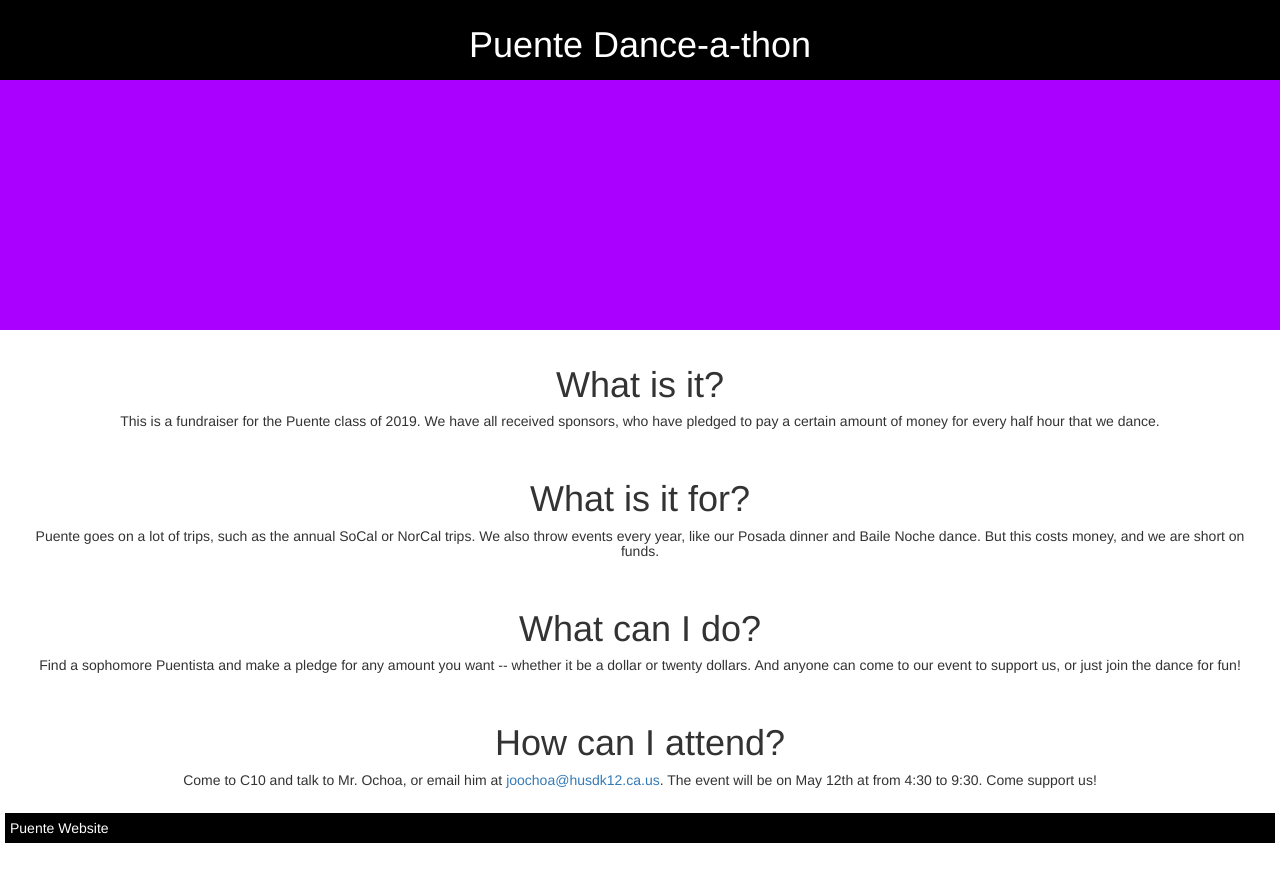
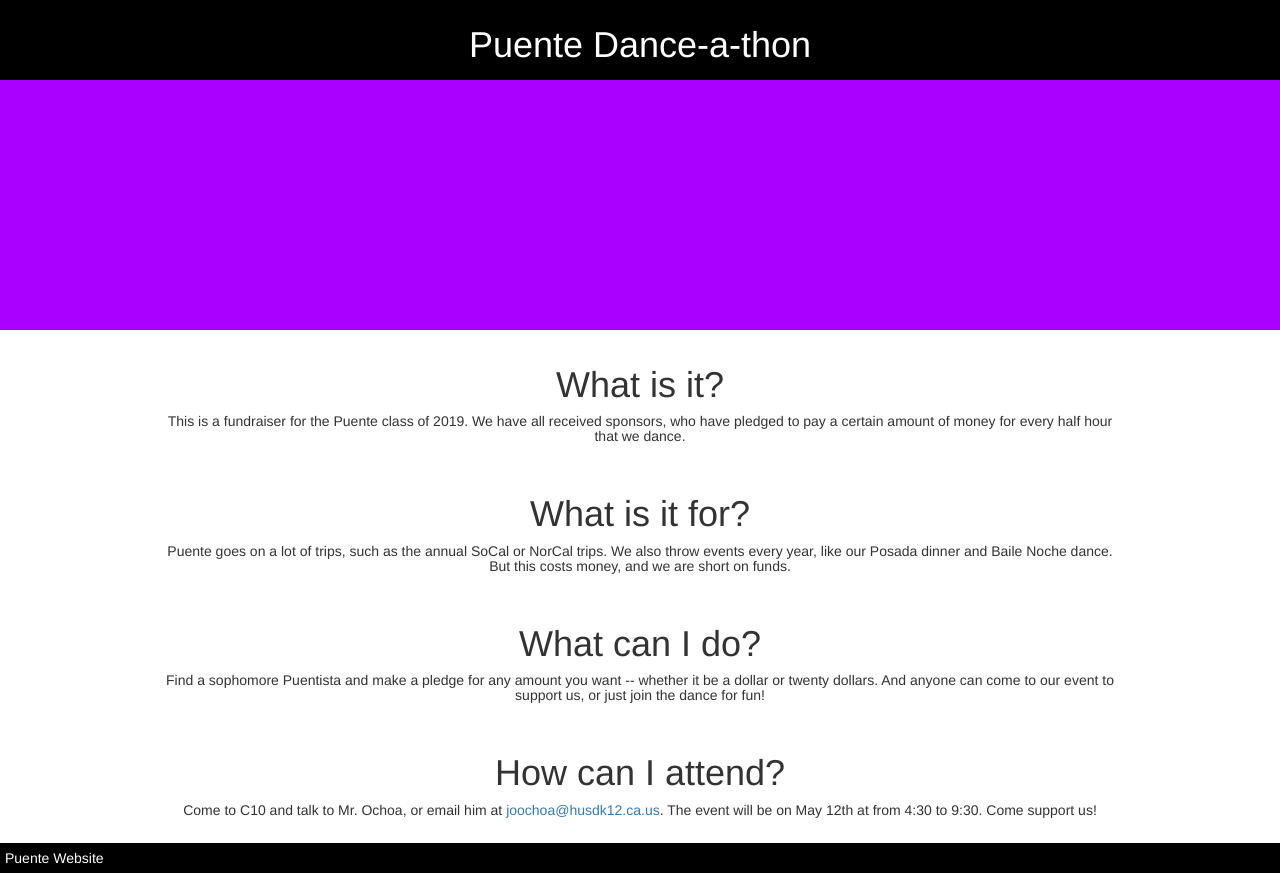
Before and after one commit to Jaklabs/DanceAThon, a plain HTML site: page index.html in a window 1280 px wide. Before the commit the page ends 848 px from the top, so only its background shows below. Drawn offline with nearby package versions, Linux system fonts and the light colour scheme.

Commit message:
Trying to commit

```diff
--- a/public/index.css
+++ b/public/index.css
@@ -12,11 +12,11 @@ header {
 section {
   margin: 0;
   text-align: center;
-  padding:
 }
 
 .item {
-  margin: 10px;
+  width: 75%;
+  margin: 10px auto;
   padding: 5px;
   line-height: 15px;
 }
@@ -29,7 +29,6 @@ footer {
   padding: 5px;
   background-color: black;
   text-decoration: none;
-  margin: 5px;
 }
 footer a {
   color: white;
```
